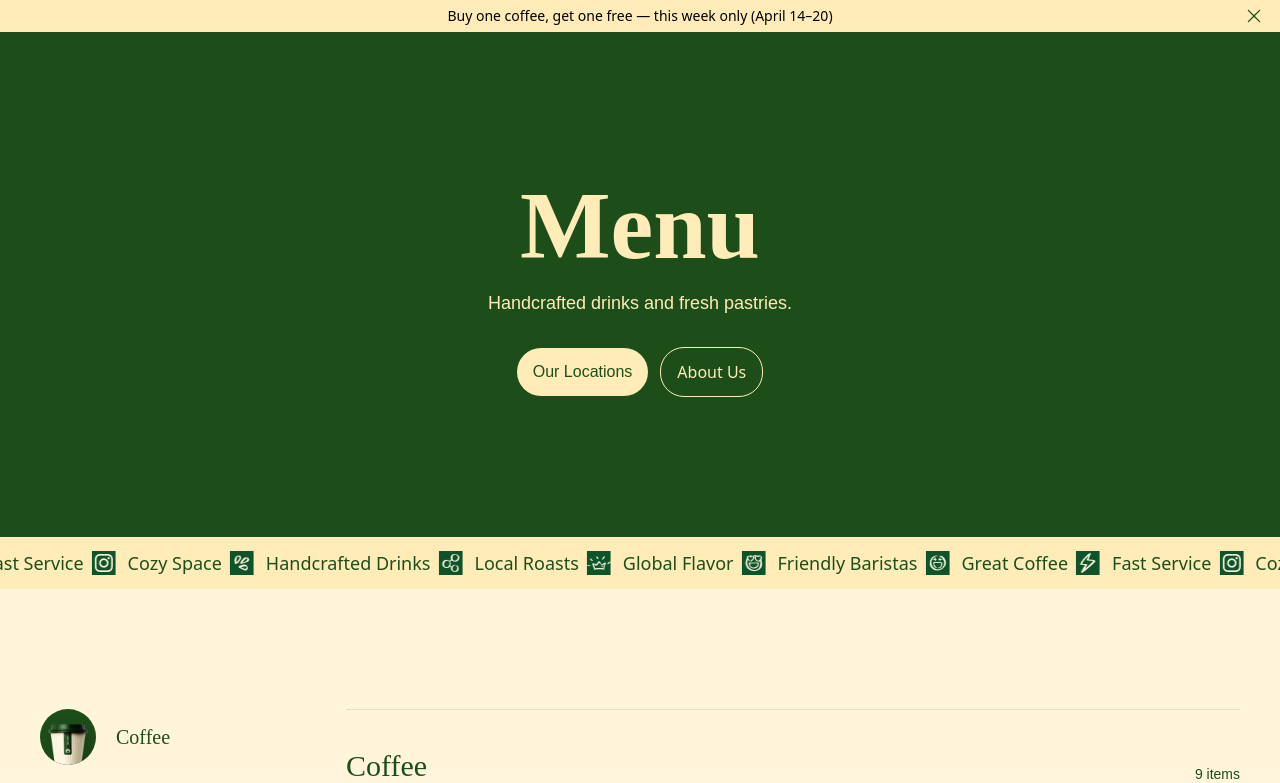
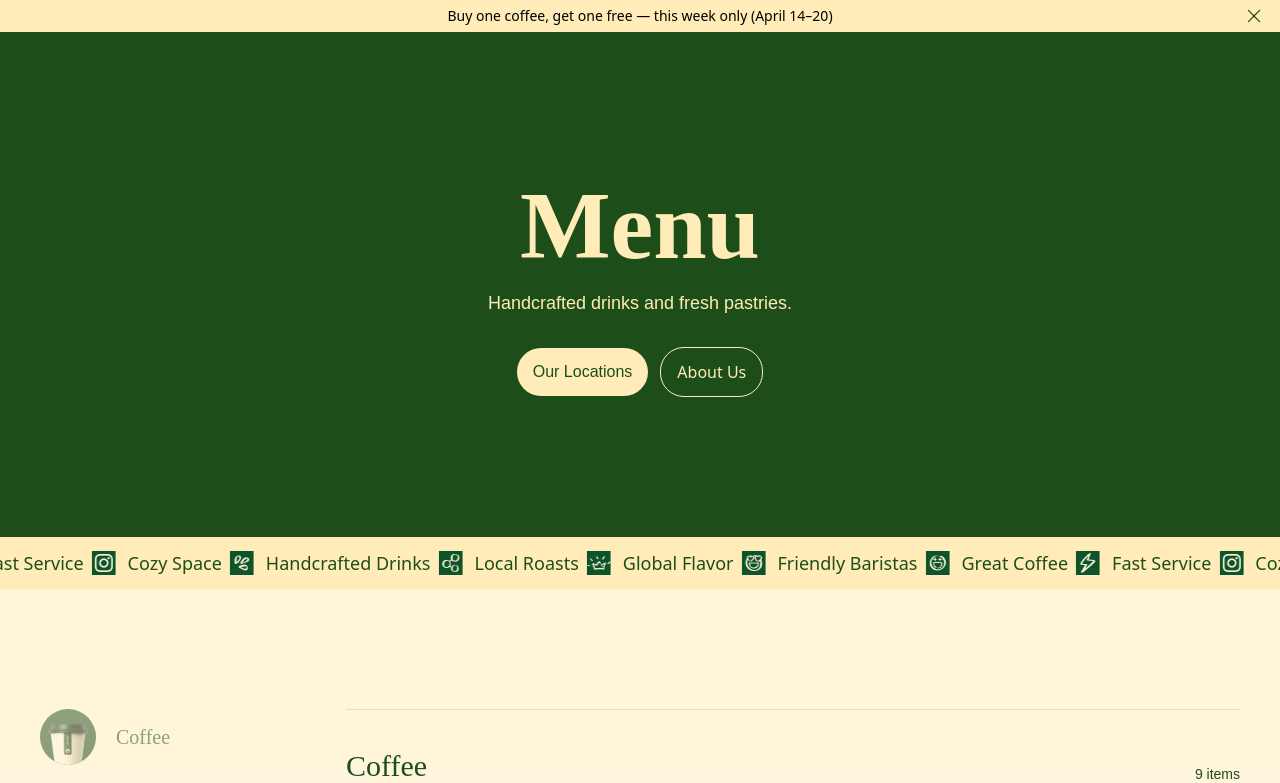
Before and after one commit to saddiabu4/coffe-market, a React (Vite) app: page /menu in a window 1280 px wide. Shown: the top 783 px of the page. Built offline with nearby package versions, Linux system fonts and the light colour scheme.

Commit message:
Fixed Menu, CMS

```diff
--- a/package.json
+++ b/package.json
@@ -14,6 +14,7 @@
     "react": "^19.1.0",
     "react-dom": "^19.1.0",
     "react-router-dom": "^7.7.1",
+    "react-scroll": "^1.9.3",
     "tailwindcss": "^4.1.11"
   },
   "devDependencies": {
--- a/src/App.jsx
+++ b/src/App.jsx
@@ -9,7 +9,7 @@ function App() {
 		<Routes>
 			<Route path='/' element={<Home />} />
 			<Route path='/menu' element={<Menu />} />
-			<Route path='/product' element={<ProductCMS />} />
+			<Route path='/product/:id' element={<ProductCMS />} />
 		</Routes>
 	)
 }
--- a/src/components/Menu/MenuCategory.jsx
+++ b/src/components/Menu/MenuCategory.jsx
@@ -1,41 +1,55 @@
-import React from "react"
-import { MenuProduct } from "../../constants"
+import { useState } from "react"
+import { Link } from "react-scroll"
+import { categoryLink, MenuProduct } from "../../constants"
 import ProductRender from "../ProductRender"
 
 const MenuCategory = () => {
+	const [activeCategory, setActiveCategory] = useState(MenuProduct.coffee)
+
+	const handleCategoryClick = (categoryID) => {
+		setActiveCategory(categoryID)
+		document.getElementById(`${categoryID}`).scrollIntoView({
+			behavior: "smooth",
+			block: "start",
+		})
+	}
+
 	return (
 		<section className='py-[120px] px-[40px] max-sm:py-[104px] max-sm:px-[24px] bg-secondary/50'>
 			<div className='flex gap-6 max-md:flex-col max-md:gap-[64px]'>
 				{/* =-=-=-=-=-=-=-=-=- Left Section =-=-=-=-=-=-=-=-= */}
 				<div>
 					<div className='flex flex-col gap-5 sticky top-16 max-md:flex-row max-sm:overflow-x-scroll'>
-						<div className='flex flex-row items-center gap-5 w-[282px] h-auto'>
-							<div className='bg-primary rounded-4xl w-[56px] h-auto'>
-								<img src='/images/coffe.png' alt='#' className='rounded-4xl' />
-							</div>
-							<p className='font-calistoga text-xl text-primary'>Coffee</p>
-						</div>
-						<div className='flex flex-row items-center gap-5 w-[282px] h-auto'>
-							<div className='bg-primary rounded-4xl w-[56px] h-auto'>
-								<img
-									src='/images/coffe-drinks.png'
-									alt='#'
-									className='rounded-4xl'
-								/>
-							</div>
-							<p className='font-calistoga text-xl text-primary'>Cold Drinks</p>
-						</div>
-						<div className='flex flex-row items-center gap-5 w-[282px] h-auto'>
-							<div className='bg-primary rounded-4xl w-[56px] h-auto'>
-								<img src='/images/bakery.png' alt='#' className='rounded-4xl' />
-							</div>
-							<p className='font-calistoga text-xl text-primary'>Bakery</p>
-						</div>
+						{categoryLink.map(({ name, link, img, index }) => (
+							<Link
+								key={index}
+								to={`${link}`}
+								className='transition-all duration-300 cursor-pointer hover:text-white'
+								smooth
+								offset={0}
+								duration={1000}
+							>
+								<div
+									className={`flex flex-row items-center gap-5 w-[282px] h-auto cursor-pointer	${
+										activeCategory === link
+											? "opacity-100"
+											: "opacity-50 hover:opacity-75"
+									}`}
+									onClick={() => handleCategoryClick(link)}
+								>
+									<div className='bg-primary rounded-4xl w-[56px] h-auto'>
+										<img src={img} alt={name} className='rounded-4xl' />
+									</div>
+									<p className='font-calistoga text-xl text-primary'>{name}</p>
+								</div>
+							</Link>
+						))}
 					</div>
 				</div>
 				{/* =-=-=-=-=-=-=-=-=- Right Section =-=-=-=-=-=-=-=-=*/}
 				<div className='flex flex-col gap-[64px]'>
 					<ProductRender
+						id={"coffee"}
 						title={"Coffee"}
 						quantity={"9 items"}
 						items={MenuProduct.coffee}
@@ -45,6 +59,7 @@ const MenuCategory = () => {
 						}
 					/>
 					<ProductRender
+						id={"coldDrinks"}
 						title={"Cold Drinks"}
 						quantity={"6 items"}
 						items={MenuProduct.coldDrinks}
@@ -54,6 +69,7 @@ const MenuCategory = () => {
 						}
 					/>
 					<ProductRender
+						id={"bakeryItems"}
 						title={"Bakery"}
 						quantity={"5 items"}
 						items={MenuProduct.bakeryItems}
@@ -69,3 +85,12 @@ const MenuCategory = () => {
 }
 
 export default MenuCategory
+
+{
+	/* <div className='flex flex-row items-center gap-5 w-[282px] h-auto cursor-pointer'>
+									<div className='bg-primary rounded-4xl w-[56px] h-auto'>
+										<img src={img} alt={name} className='rounded-4xl' />
+									</div>
+									<p className='font-calistoga text-xl text-primary'>{name}</p>
+								</div> */
+}
--- a/src/components/ProductRender.jsx
+++ b/src/components/ProductRender.jsx
@@ -1,4 +1,5 @@
 import React from "react"
+import { Link } from "react-router-dom"
 
 const ProductRender = ({
 	items,
@@ -7,6 +8,7 @@ const ProductRender = ({
 	title,
 	quantity,
 	line = true,
+	id,
 }) => {
 	return (
 		<div>
@@ -15,7 +17,10 @@ const ProductRender = ({
 					<div className='absolute inset-x-0 border-t-1 border-primary/12' />
 				)}
 				{/* =-=-=-=-=-=-=-=-=- Title =-=-=-=-=-=-=-=-=*/}
-				<div className='flex flex-row justify-between items-end pt-[40px]'>
+				<div
+					className='flex flex-row justify-between items-end pt-[40px] '
+					id={`#${id}`}
+				>
 					<h1 className='text-primary text-3xl font-calistoga leading-[116%] max-sm:text--[24px] '>
 						{title}
 					</h1>
@@ -27,10 +32,8 @@ const ProductRender = ({
 				{/* =-=-=-=-=-=-=-=-=- Product =-=-=-=-=-=-=-=-=*/}
 				<div className={className}>
 					{items.map((item, index) => (
-						<div
-							className=' flex flex-col justify-center items-center gap-[12px] '
-							key={index}
-						>
+						<Link key={index} to={`/product/${index}`} state={item}>
+							<div className=' flex flex-col justify-center items-center gap-[12px] cursor-pointer'>
 								{/* ======= Image ======= */}
 								<div className='bg-primary relative rounded-3xl'>
 									<img src={item.img} alt={item.title} />
@@ -53,6 +56,7 @@ const ProductRender = ({
 									<p className='text-xl text-primary/85'>{item.cost}</p>
 								</div>
 							</div>
+						</Link>
 					))}
 				</div>
 			</div>
@@ -61,3 +65,30 @@ const ProductRender = ({
 }
 
 export default ProductRender
+
+// {/* <div
+// 							className=' flex flex-col justify-center items-center gap-[12px] cursor-pointer'
+// 							key={index}
+// 						>
+// 							{/* ======= Image ======= */}
+// 							<div className='bg-primary relative rounded-3xl'>
+// 								<img src={item.img} alt={item.title} />
+// 								{badge === 2
+// 									? (index === 0 || index === 1) && (
+// 											<span className='bg-secondary text-primary rounded-4xl px-2 py-1 top-3 left-3	 absolute text-[14px] font-cabin'>
+// 												New
+// 											</span>
+// 									  )
+// 									: index === 0 && (
+// 											<span className='bg-secondary text-primary rounded-4xl px-2 py-1 top-3 left-3	 absolute text-[14px] font-cabin'>
+// 												New
+// 											</span>
+// 									  )}
+// 							</div>
+
+// 							{/* ======= Text =======*/}
+// 							<div className='flex flex-row justify-between font-calistoga leading-[124%] tracking-[1%] w-full px-2'>
+// 								<p className='text-primary text-xl font-bold'>{item.title}</p>
+// 								<p className='text-xl text-primary/85'>{item.cost}</p>
+// 							</div>
+// 						</div> */}
--- a/src/constants/index.js
+++ b/src/constants/index.js
@@ -129,3 +129,21 @@ export const ProductCms = [
 	{ img: "/images/coffe.png", title: "Black Coffee", cost: "$4.90" },
 	{ img: "/images/coffe.png", title: "Macchiato", cost: "$6.10" },
 ]
+
+export const categoryLink = [
+	{
+		name: "Coffee",
+		link: "#coffee",
+		img: "/images/coffe.png",
+	},
+	{
+		name: "Cold Drinks",
+		link: "#coldDrinks",
+		img: "/images/coffe-drinks.png",
+	},
+	{
+		name: "Bakery",
+		link: "#bakeryItems",
+		img: "/images/bakery.png",
+	},
+]
--- a/src/pages/Menu.jsx
+++ b/src/pages/Menu.jsx
@@ -7,7 +7,7 @@ import ScrollTicker from "../components/ScrollTicker"
 
 const Menu = () => {
 	return (
-		<section>
+		<section id='#menu'>
 			<Navbar />
 			{/* Bu yerga Ibrohimjon kod yozadi */}
 			<MenuHero />
--- a/src/pages/ProductCMS.jsx
+++ b/src/pages/ProductCMS.jsx
@@ -5,10 +5,15 @@ import FooterBanner from "../components/FooterBanner"
 import ProductRender from "../components/ProductRender"
 import ScrollTicker from "../components/ScrollTicker"
 import { ProductCms } from "../constants"
+import { useLocation, useParams } from "react-router-dom"
 
 const ProductCMS = () => {
+	const { id } = useParams()
+	const location = useLocation()
+	const product = location.state
+
 	return (
-		<section className=' bg-secondary/12'>
+		<section className=' bg-secondary/12' id='#product'>
 			<div>
 				{/* =-=-=-=-=-=-=-=-=- Header =-=-=-=-=-=-=-=-=*/}
 				<div className='flex justify-center items-center px-10 pt-[180px] max-sm:px-6 max-sm:pt-[144px]'>
@@ -25,10 +30,10 @@ const ProductCMS = () => {
 							<div className='flex flex-col gap-5'>
 								<div className='flex flex-col max-md:gap-1'>
 									<h1 className='font-calistoga text-[44px] text-primary max-md:text-4xl max-sm:text-[32px]'>
-										Americano
+										{product.title}
 									</h1>
 									<p className='font-calistoga text-xl text-primary/70'>
-										$5.30
+										{product.cost}
 									</p>
 								</div>
 								<p className='font-cabin text-[16px] w-[440px] text-primary max-md:w-[300px]'>
```
Also changed, not shown: 1 other file (tests, documents, lock files or other folders). Lines whose indentation alone changed are shown as unchanged.
